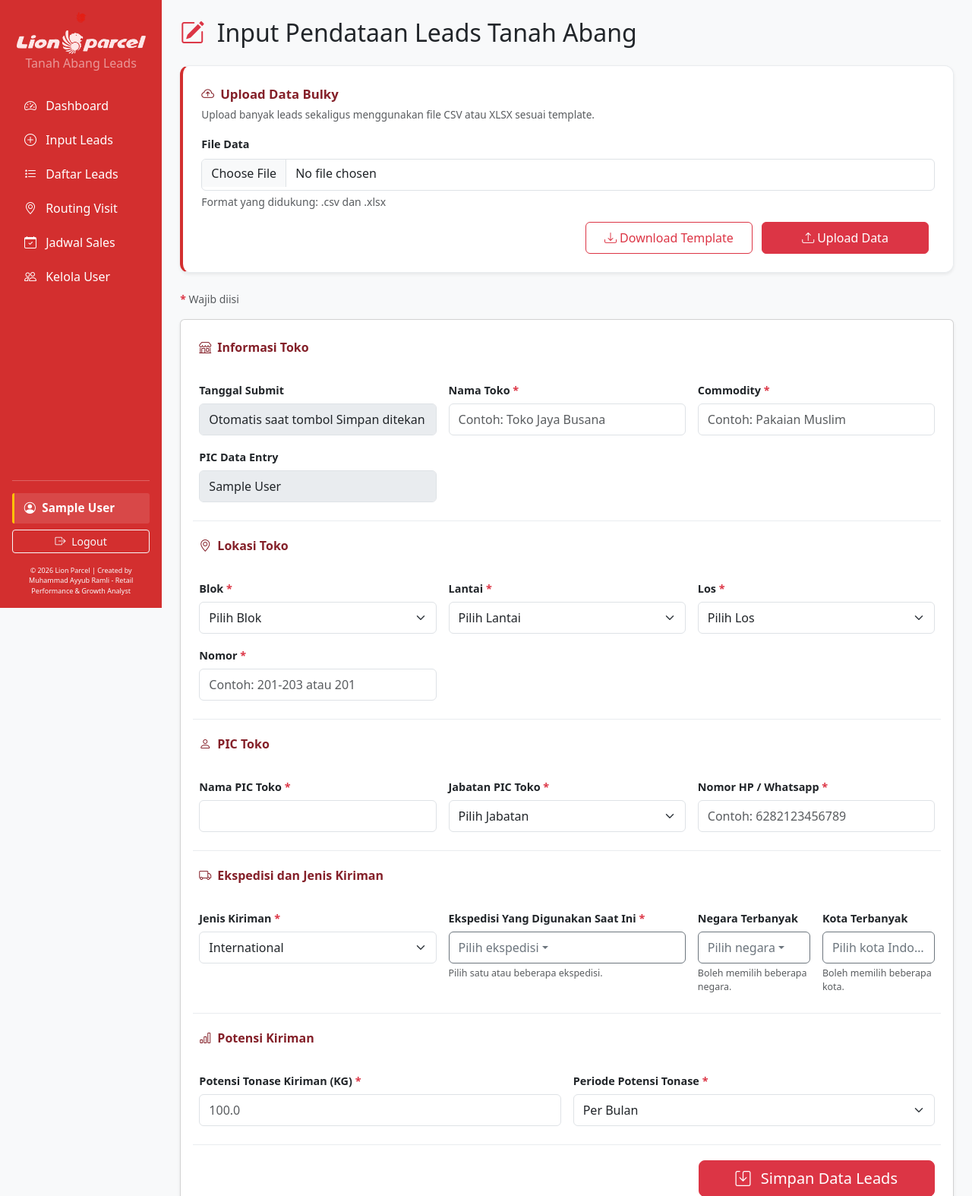
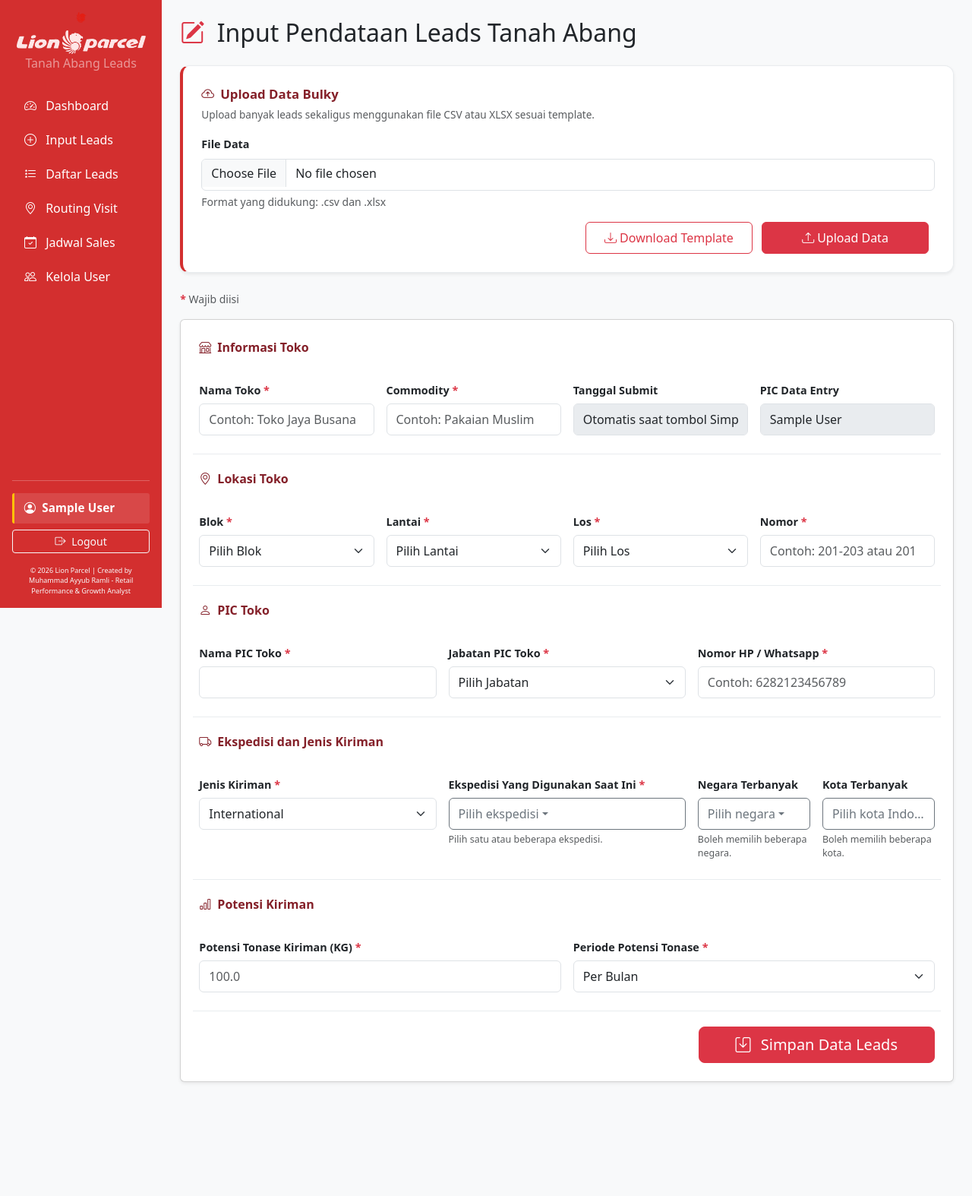
Before and after one commit to Retail-Lion-Parcel/Lion-Parcel-Retail-Seller-Leads, a FastAPI app: page /leads/new in a window 1280 px wide. Shown: the top 1574 px of the page at 76% size. After the commit the page ends 1425 px from the top, so only its background shows below. Run offline with FastAPI, Linux system fonts and the light colour scheme; the visitor is signed in with stand-in values (Sample User, id 1).

Commit message:
feat: update login, form, & lead list

```diff
--- a/app/config.py
+++ b/app/config.py
@@ -4,7 +4,7 @@ from pydantic_settings import BaseSettings
 class Settings(BaseSettings):
     SECRET_KEY: str = os.getenv("SECRET_KEY", "lionparcel-secret-key-12345")
     ALGORITHM: str = "HS256"
-    ACCESS_TOKEN_EXPIRE_MINUTES: int = 60 * 12 # 12 Hours
+    ACCESS_TOKEN_EXPIRE_MINUTES: int = 60 # 1 Hour
 
     SUPABASE_URL: str = os.getenv("SUPABASE_URL", "")
     SUPABASE_KEY: str = os.getenv("SUPABASE_KEY", "")
--- a/app/templates/data_entry/form.html
+++ b/app/templates/data_entry/form.html
@@ -64,19 +64,19 @@
             <div class="col-12 form-section mt-3">
                 <div class="section-title"><i class="bi bi-shop me-2"></i>Informasi Toko</div>
             </div>
-            <div class="col-md-4">
+            <div class="col-md-3">
+                <label class="form-label">Nama Toko <span class="text-danger" aria-hidden="true">*</span></label>
+                <input type="text" name="store_name" class="form-control" placeholder="Contoh: Toko Jaya Busana" required>
+            </div>
+            <div class="col-md-3">
+                <label class="form-label">Commodity <span class="text-danger" aria-hidden="true">*</span></label>
+                <input type="text" name="commodity" class="form-control" placeholder="Contoh: Pakaian Muslim" required>
+            </div>
+            <div class="col-md-3">
                 <label class="form-label">Tanggal Submit</label>
                 <input type="text" class="form-control" value="Otomatis saat tombol Simpan ditekan" disabled>
             </div>
-            <div class="col-md-4">
-                <label class="form-label">Nama Toko <span class="text-danger" aria-hidden="true">*</span></label>
-                <input type="text" name="store_name" class="form-control" placeholder="Contoh: Toko Jaya Busana" required>
-            </div>
-            <div class="col-md-4">
-                <label class="form-label">Commodity <span class="text-danger" aria-hidden="true">*</span></label>
-                <input type="text" name="commodity" class="form-control" placeholder="Contoh: Pakaian Muslim" required>
-            </div>
-            <div class="col-md-4">
+            <div class="col-md-3">
                 <label class="form-label">PIC Data Entry</label>
                 <input type="text" class="form-control" value="{{ user.name or user.full_name or user.username }}" disabled>
             </div>
@@ -84,19 +84,19 @@
             <div class="col-12 form-section">
                 <div class="section-title"><i class="bi bi-geo-alt me-2"></i>Lokasi Toko</div>
             </div>
-            <div class="col-md-4">
+            <div class="col-md-3">
                 <label class="form-label">Blok <span class="text-danger" aria-hidden="true">*</span></label>
                 <select name="block" class="form-select" required><option value="">Pilih Blok</option>{% for item in blocks %}<option value="{{ item }}">{{ item }}</option>{% endfor %}</select>
             </div>
-            <div class="col-md-4">
+            <div class="col-md-3">
                 <label class="form-label">Lantai <span class="text-danger" aria-hidden="true">*</span></label>
                 <select name="floor" class="form-select" required><option value="">Pilih Lantai</option>{% for item in floors %}<option value="{{ item }}">{{ item }}</option>{% endfor %}</select>
             </div>
-            <div class="col-md-4">
+            <div class="col-md-3">
                 <label class="form-label">Los <span class="text-danger" aria-hidden="true">*</span></label>
                 <select name="los" class="form-select" required><option value="">Pilih Los</option>{% for item in los_options %}<option value="{{ item }}">{{ item }}</option>{% endfor %}</select>
             </div>
-            <div class="col-md-4">
+            <div class="col-md-3">
                 <label class="form-label">Nomor <span class="text-danger" aria-hidden="true">*</span></label>
                 <input type="text" name="nomor" class="form-control" placeholder="Contoh: 201-203 atau 201" required>
             </div>
--- a/app/templates/data_entry/list.html
+++ b/app/templates/data_entry/list.html
@@ -26,7 +26,7 @@
 	<thead><tr><th>Toko</th><th>Lokasi</th><th>Nomor</th><th>PIC</th><th>Ekspedisi</th><th>Shipment Type</th><th>Tonase</th><th>Estimasi / Bulan</th><th>Status</th></tr></thead>
 	<tbody>
 	{% for lead in leads %}
-	<tr><td><strong>{{ lead.store_name }}</strong><br><small class="text-muted">{{ format_datetime(lead.visit_timestamp) }}</small></td><td>{{ lead.block }} / Lt {{ lead.floor }} / Los {{ lead.los or '-' }}</td><td>{{ lead.nomor or '-' }}</td><td>{{ lead.pic_name }}<br><small>{{ lead.phone_number }}</small></td><td>{{ lead.current_courier or '-' }}</td><td><span class="badge {% if lead.shipment_type == 'International' %}bg-primary{% elif lead.shipment_type == 'Domestik' %}bg-success{% elif lead.shipment_type == 'Keduanya' %}bg-warning{% else %}bg-danger{% endif %}">{{ lead.shipment_type or '-' }}</span></td><td>{{ lead.tonnage_potential_kg or 0 }} KG / {{ lead.tonnage_period or 'Bulan' }}</td><td><strong>{{ '%.2f'|format(lead.monthly_tonnage_kg or 0) }} KG</strong><br><small class="text-muted">estimasi bulanan</small></td><td><span class="badge {% if lead.routing_status == 'Sudah diplot' %}bg-success{% else %}bg-secondary{% endif %}">{{ lead.routing_status or 'Belum diplot' }}</span></td></tr>
+	<tr><td><strong>{{ lead.store_name }}</strong><br><small class="text-muted">{{ format_datetime(lead.visit_timestamp) }}</small></td><td>{{ lead.block }} / Lt {{ lead.floor }} / Los {{ lead.los or '-' }}</td><td>{{ lead.nomor or '-' }}</td><td>{{ lead.pic_name }}<br><small>{{ lead.phone_number }}</small><br><small class="text-muted">{{ lead.pic_position or '-' }}</small></td><td>{{ lead.current_courier or '-' }}</td><td><span class="badge {% if lead.shipment_type == 'International' %}bg-primary{% elif lead.shipment_type == 'Domestik' %}bg-success{% elif lead.shipment_type == 'Keduanya' %}bg-warning{% else %}bg-danger{% endif %}">{{ lead.shipment_type or '-' }}</span></td><td>{{ lead.tonnage_potential_kg or 0 }} KG / {{ lead.tonnage_period or 'Bulan' }}</td><td><strong>{{ '%.2f'|format(lead.monthly_tonnage_kg or 0) }} KG</strong><br><small class="text-muted">estimasi bulanan</small></td><td><span class="badge {% if lead.routing_status == 'Sudah diplot' %}bg-success{% else %}bg-secondary{% endif %}">{{ lead.routing_status or 'Belum diplot' }}</span></td></tr>
 	{% else %}<tr><td colspan="8" class="text-center text-muted py-4">Belum ada data leads sesuai filter.</td></tr>{% endfor %}
 	</tbody>
 </table></div></div>
--- a/app/templates/login.html
+++ b/app/templates/login.html
@@ -39,7 +39,7 @@
         <div class="card-body p-4">
             <div class="text-center mb-4">
                 <img class="login-logo" src="/static/images/lion-parcel-red.png" alt="Lion Parcel">
-                <p class="text-muted mb-0">Leads &amp; Routing System Tanah Abang</p>
+                <p class="text-muted fs-6 mb-0" style="margin-top: -30px;">Retail Leads &amp; Routing System</p>
             </div>
             {% if error %}
             <div class="alert alert-danger py-2 fs-6">{{ error }}</div>
```
Also changed, not shown: app/routers/data_entry.py (+11 -0 lines).
